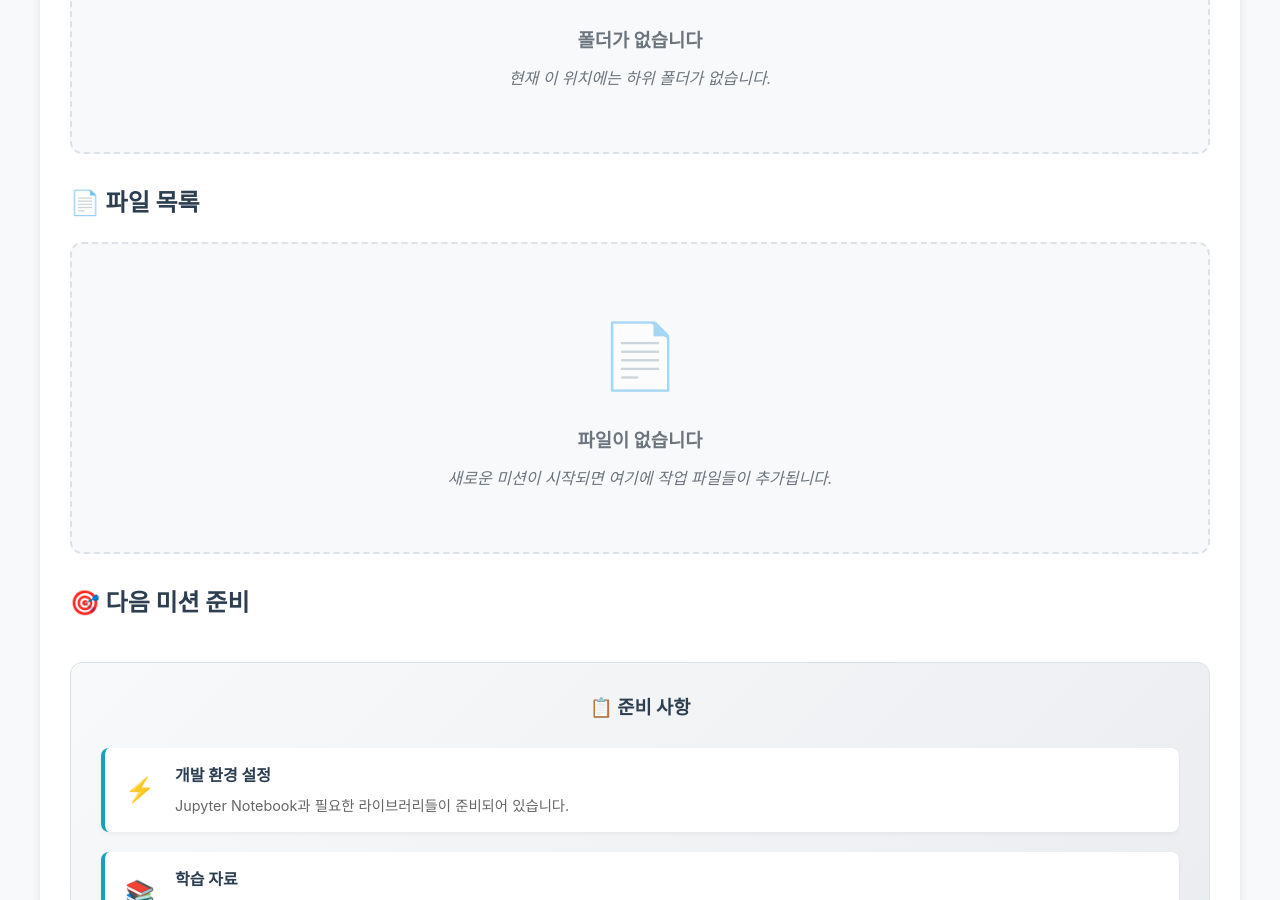
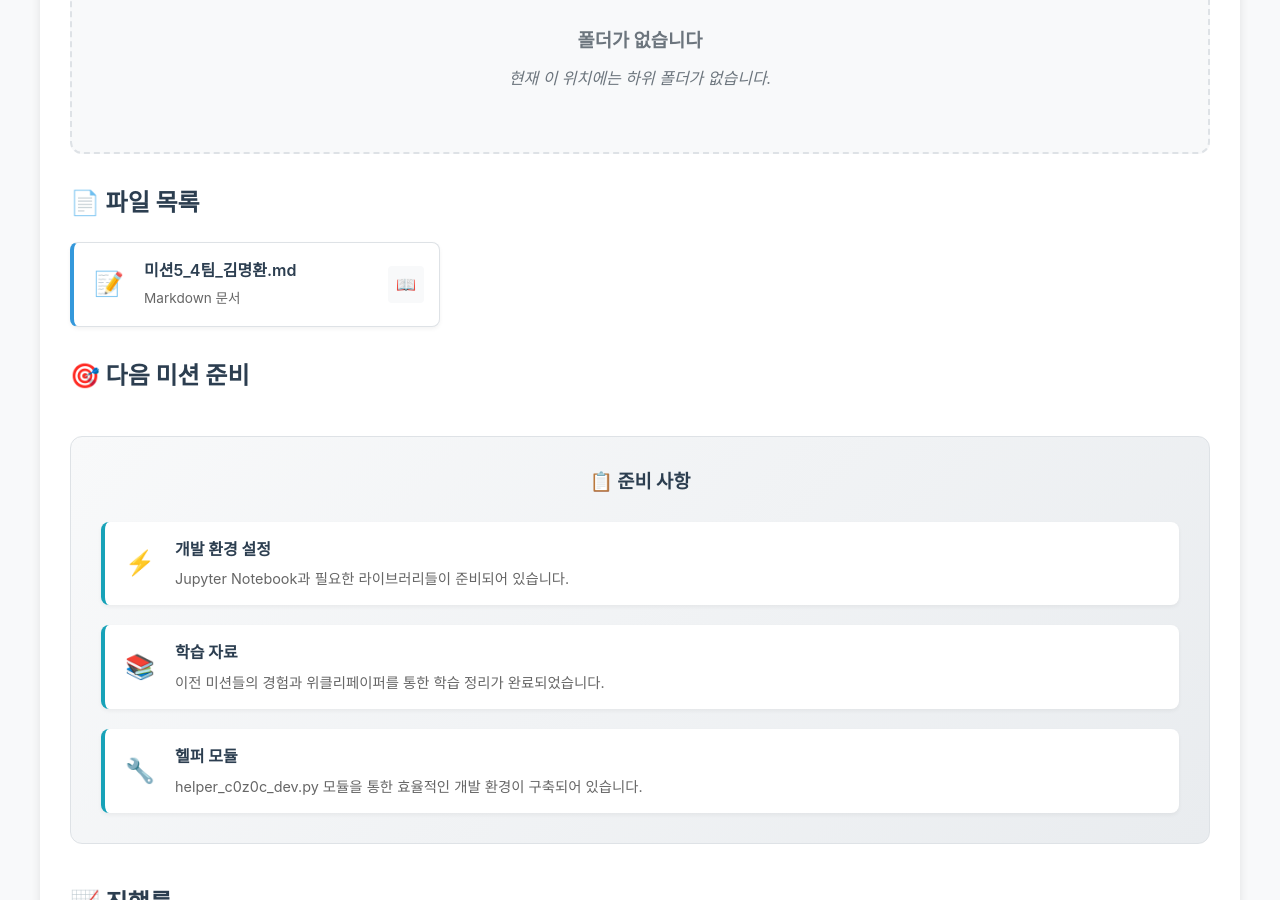
Before and after one commit to c0z0c/sprint_mission, a Jekyll site: the page built from 스프린트미션_작업중/index.md, in a window 1280 px wide and 900 px high, scrolled down 485 px. Built offline with Jekyll 4.4.1, drawn with Linux system fonts in a browser that asks for light colours.

Commit message:
경로 수정

```diff
--- a/스프린트미션_작업중/index.md
+++ b/스프린트미션_작업중/index.md
@@ -13,7 +13,7 @@ pragma: no-cache
 
 ## 📁 폴더 목록
 
-{% assign current_path = "/스프린트미션/스프린트미션_작업중/" %}
+{% assign current_path = "/sprint_mission/스프린트미션_작업중/" %}
 {% assign folders = site.static_files | where_exp: "item", "item.path contains current_path" | where_exp: "item", "item.path != item.name" | map: "path" | join: "|" | split: "|" %}
 {% assign unique_folders = "" | split: "" %}
 
@@ -54,19 +54,43 @@ pragma: no-cache
 ## 📄 파일 목록
 
 <div class="file-grid">
-  {% assign current_files = site.static_files | where_exp: "item", "item.path contains current_path" %}
-  {% assign direct_files = "" | split: "" %}
+  <!-- Static files (non-markdown) -->
+  {% assign current_path = "/sprint_mission/스프린트미션_작업중/" %}
+  {% assign static_files = site.static_files | where_exp: "item", "item.path contains current_path" %}
+  {% assign markdown_pages = site.pages | where_exp: "page", "page.path contains '스프린트미션_작업중'" %}
 
-  {% for file in current_files %}
+  {% assign all_files = "" | split: "" %}
+
+  <!-- Add static files -->
+  {% for file in static_files %}
     {% assign relative_path = file.path | remove: current_path %}
-    {% unless relative_path contains "/" %}
-      {% assign direct_files = direct_files | push: file %}
+    {% unless relative_path contains "/" or file.name == "index.md" %}
+      {% assign all_files = all_files | push: file %}
     {% endunless %}
   {% endfor %}
 
-  {% if direct_files.size > 0 %}
-    {% for file in direct_files %}
+  <!-- Add markdown pages -->
+  {% for page in markdown_pages %}
+    {% assign relative_path = page.path | remove_first: "스프린트미션_작업중" | remove_first: "/" %}
+    {% unless relative_path contains "/" or page.name == "index.md" %}
+      {% assign page_obj = site.static_files | where: "name", page.name | first %}
+      {% unless page_obj %}
+        {% assign fake_file = page %}
+        {% assign fake_file_name = page.path | split: "/" | last %}
+        {% assign fake_file_ext = fake_file_name | split: "." | last %}
+        {% assign all_files = all_files | push: fake_file %}
+      {% endunless %}
+    {% endunless %}
+  {% endfor %}
+
+  {% if all_files.size > 0 %}
+    {% for file in all_files %}
       {% assign file_ext = file.extname | downcase %}
+      {% if file_ext == "" and file.path %}
+        {% assign file_name = file.path | split: "/" | last %}
+        {% assign file_ext = file_name | split: "." | last | downcase %}
+        {% assign file_ext = "." | append: file_ext %}
+      {% endif %}
       {% assign file_icon = "📄" %}
       {% assign file_type = "파일" %}
 
@@ -96,9 +120,9 @@ pragma: no-cache
       <div class="file-item">
         <div class="file-icon">{{ file_icon }}</div>
         <div class="file-info">
-          <h4 class="file-name">{{ file.name }}</h4>
+          <h4 class="file-name">{% if file.name %}{{ file.name }}{% else %}{{ file.path | split: "/" | last }}{% endif %}</h4>
           <p class="file-type">{{ file_type }}</p>
-          <p class="file-size">{{ file.modified_time | date: "%Y-%m-%d" }}</p>
+          <p class="file-size">{% if file.modified_time %}{{ file.modified_time | date: "%Y-%m-%d" }}{% else %}{{ file.date | date: "%Y-%m-%d" }}{% endif %}</p>
         </div>
         <div class="file-actions">
           <a href="{{ file.path | relative_url }}" class="file-action" title="파일 열기">📖</a>
@@ -145,7 +169,7 @@ pragma: no-cache
 
 ## 📈 진행률
 
-{% assign completed_files = site.static_files | where_exp: "file", "file.path contains '스프린트미션_완료/'" %}
+{% assign completed_files = site.static_files | where_exp: "file", "file.path contains '/sprint_mission/스프린트미션_완료/'" %}
 {% assign completed_missions = completed_files | where_exp: "file", "file.name contains '미션'" %}
 {% assign unique_completed = "" | split: "" %}
 
@@ -156,7 +180,7 @@ pragma: no-cache
   {% endunless %}
 {% endfor %}
 
-{% assign working_files = site.static_files | where_exp: "file", "file.path contains '스프린트미션_작업중/'" %}
+{% assign working_files = site.static_files | where_exp: "file", "file.path contains '/sprint_mission/스프린트미션_작업중/'" %}
 {% assign working_missions = working_files | where_exp: "file", "file.name contains '미션'" %}
 
 <div class="progress-overview">
```
Also changed, not shown: index.md (+2 -2 lines), 스프린트미션_완료/index.md (+2 -2 lines), 위클리페이퍼/index.md (+3 -3 lines).
